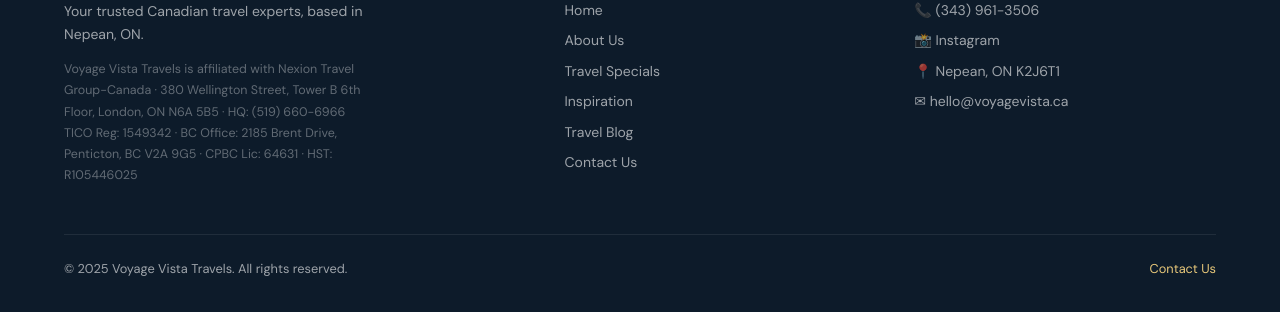
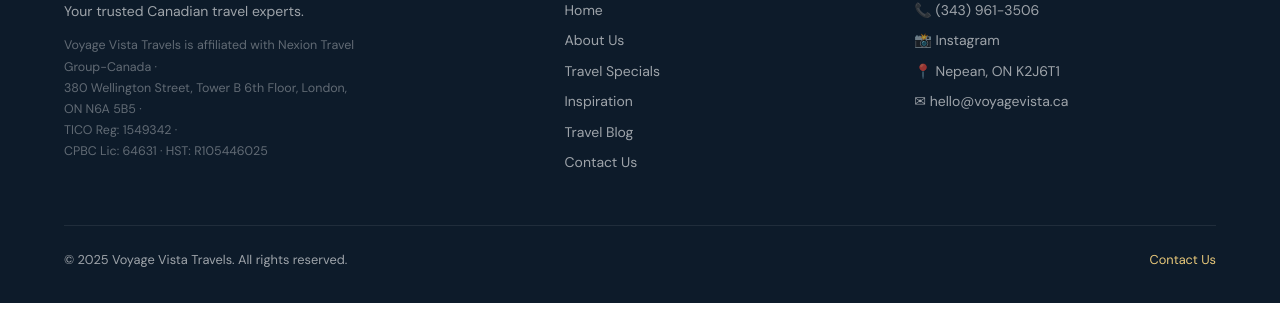
Before and after one commit to MsSaidat25/Voyage-Website, a plain HTML site: page voyagevista/blog.html in a window 1280 px wide. Shown: the part 2109-2421 px from the top of the page. Drawn offline with nearby package versions, Linux system fonts and the light colour scheme.

Commit message:
Revise footer content and branding for Voyage Vista
Updated footer branding and contact information for clarity.

```diff
--- a/voyagevista/blog.html
+++ b/voyagevista/blog.html
@@ -88,8 +88,8 @@
 
 <footer class="footer">
   <div class="footer-top">
-    <div class="footer-brand"><h3>✈ VoyageVista</h3><p>Your trusted Canadian travel experts, based in Nepean, ON.</p>
-      <p style="margin-top:12px;font-size:0.78rem;line-height:1.7;color:rgba(255,255,255,0.35);">Voyage Vista Travels is affiliated with Nexion Travel Group-Canada · 380 Wellington Street, Tower B 6th Floor, London, ON N6A 5B5 · HQ: (519) 660-6966<br>TICO Reg: 1549342 · BC Office: 2185 Brent Drive, Penticton, BC V2A 9G5 · CPBC Lic: 64631 · HST: R105446025</p></div>
+    <div class="footer-brand"><h3>✈ Voyage Vista Travels</h3><p>Your trusted Canadian travel experts.</p>
+      <p style="margin-top:12px;font-size:0.78rem;line-height:1.7;color:rgba(255,255,255,0.35);">Voyage Vista Travels is affiliated with Nexion Travel Group-Canada · <br>380 Wellington Street, Tower B 6th Floor, London, ON N6A 5B5 ·<br>TICO Reg: 1549342 ·<br>CPBC Lic: 64631 · HST: R105446025</p></div>
     <div class="footer-col"><h4>Quick Links</h4><a href="index.html">Home</a><a href="about.html">About Us</a><a href="specials.html">Travel Specials</a><a href="inspiration.html">Inspiration</a><a href="blog.html">Travel Blog</a><a href="contact.html">Contact Us</a></div>
     <div class="footer-col"><h4>Contact</h4><a href="tel:3439613506">📞 (343) 961-3506</a>
       <a href="https://www.instagram.com/voyagetravels_cruises/" target="_blank" rel="noopener">📸 Instagram</a><a href="contact.html">📍 Nepean, ON K2J6T1</a><a href="mailto:hello@voyagevista.ca">✉ hello@voyagevista.ca</a></div>
```
